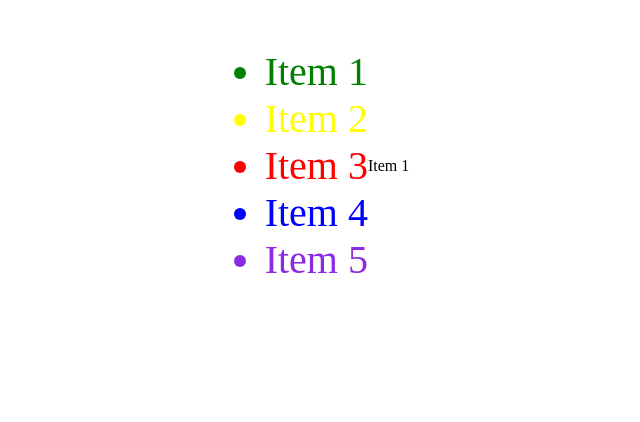
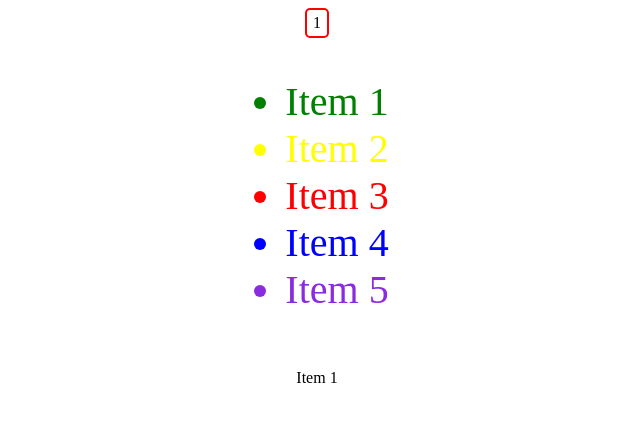
Before and after one commit to sukhendralodhi/show-selected-items, a plain HTML site: page index.html in a window 1280 px wide. Both pictures are taken after a click on the item "Item 1". Shown: the whole page, without its empty margins (323-963 px from the left). Drawn offline with Linux system fonts and the light colour scheme.

Commit message:
cart functionality add

```diff
--- a/index.html
+++ b/index.html
@@ -11,6 +11,7 @@
 <style>
     div {
         display: flex;
+        flex-direction: column;
         justify-content: center;
         align-items: center;
     }
@@ -18,12 +19,15 @@
     ul {
         font-size: 40px;
     }
+
     ul li {
         cursor: pointer;
     }
+
     ul li:hover {
         background-color: navajowhite;
     }
+
     li:nth-child(1) {
         color: green;
     }
@@ -43,12 +47,18 @@
     li:nth-child(5) {
         color: blueviolet;
     }
+    .cart {
+        border: 2px solid red;
+        padding: 4px 6px;
+        border-radius: 5px;
+    }
 </style>
 <!-- css end  -->
 
 <body>
     <!-- content start -->
     <div>
+        <div class="cart">0</div>
         <ul class="list-items-container">
             <li>Item 1</li>
             <li>Item 2</li>
@@ -57,15 +67,16 @@
             <li>Item 5</li>
         </ul>
 
-        <p id="selected-items"></p>
+        <p id="selected-items">No items selected</p>
     </div>
 
     <!-- content end  -->
 
     <!-- JavaScript start  -->
     <script>
-        const lis  = document.querySelectorAll('li');
+        const lis = document.querySelectorAll('li');
         const selectedItems = document.getElementById('selected-items');
+        const cart = document.querySelector('.cart');
         lis.forEach((item) => {
             item.addEventListener('click', (e) => {
                 // console.log(e.currentTarget.innerText);
@@ -75,13 +86,16 @@
         });
 
         function showSelectedItems() {
+            let cartValue = 0;
             const items = Array.from(document.querySelectorAll('.list-items-container .selected'));
             const selectedItemsShow = items.map((item) => {
+
                 return item.innerText;
             });
 
-            console.log(selectedItemsShow);
-            selectedItems.textContent = selectedItemsShow.length > 0 ? selectedItemsShow.join(',') : 'Not selected any items';
+            // console.log(selectedItemsShow);
+            selectedItems.textContent = selectedItemsShow.length > 0 ? selectedItemsShow.join(', ') : 'Not selected any items';
+            cart.innerText = selectedItemsShow.length;
         }
     </script>
     <!-- JavaScript End  -->
```
